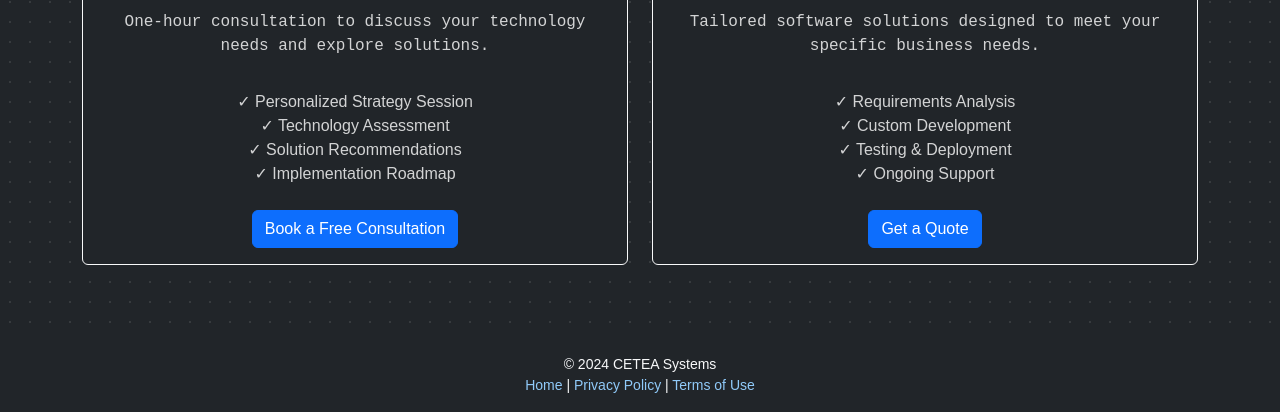
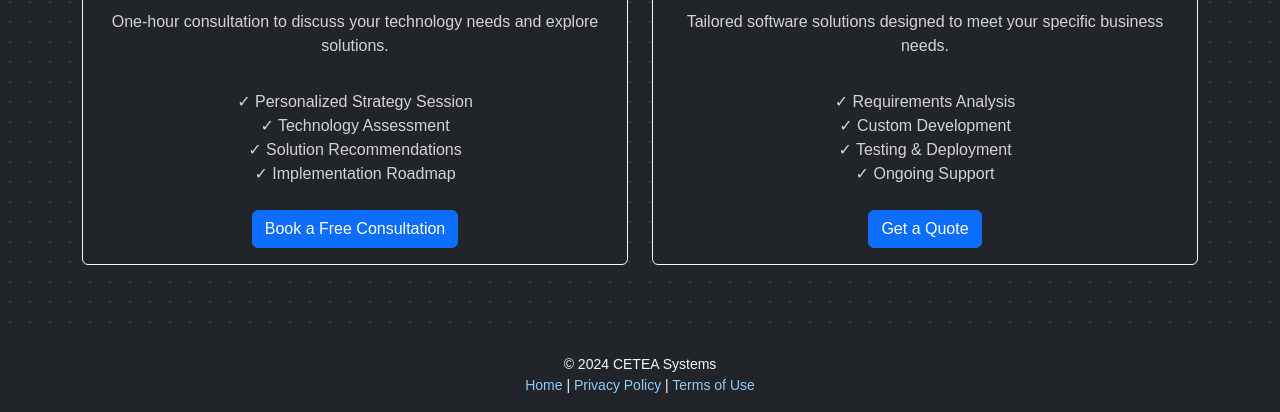
Before and after one commit to nishaand12/simplewebsite, a plain HTML site: page pricing.html in a window 1280 px wide. Shown: the part 388-800 px from the top of the page. Drawn offline with nearby package versions, Linux system fonts and the light colour scheme.

Commit message:
Update card text styling to target paragraphs specifically

```diff
--- a/css/styles.css
+++ b/css/styles.css
@@ -73,6 +73,7 @@ body.index-page::before {
     font-family: var(--font-geist-mono);
 }
 
+
 .container {
     padding-top:70px; /* Space for fixed navbar */
 }
@@ -104,7 +105,7 @@ body.index-page::before {
 }
 
 /* Card Styling */
-.card-body {
+.card-body p {
     font-family: var(--font-geist-sans);
 }
 
```
